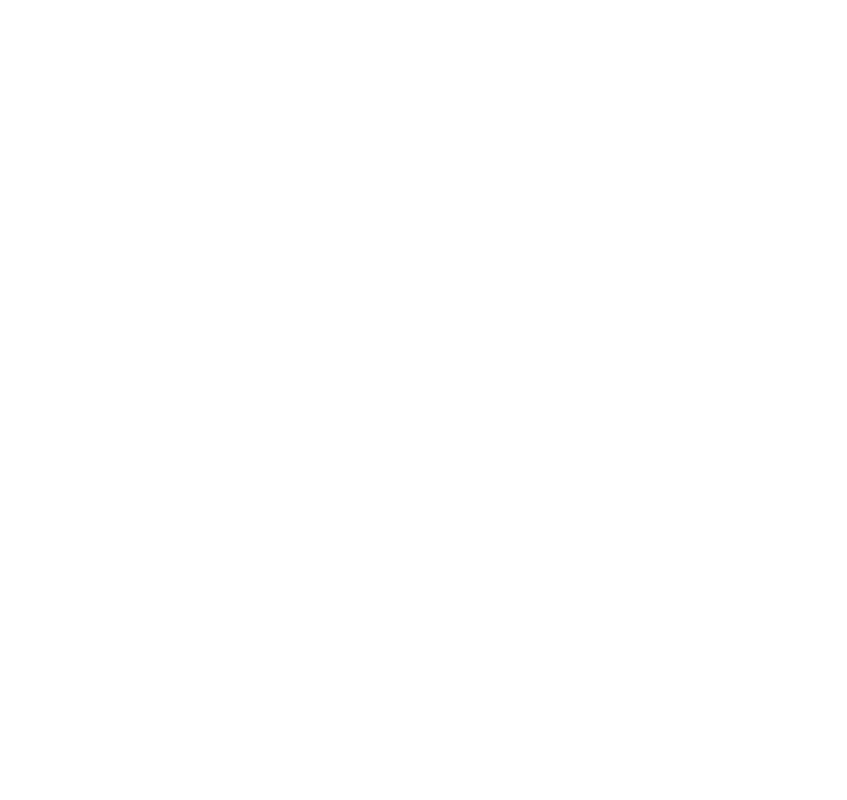
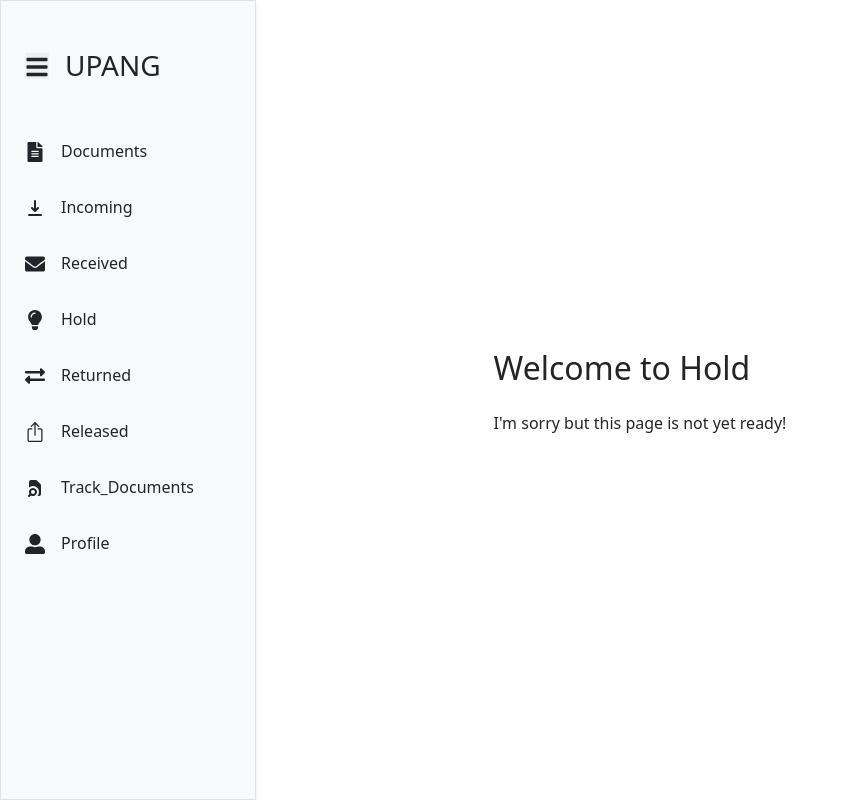
Before and after one commit to renras/document-request-tracker-system, a React (Create React App) app: page /hold in a window 1280 px wide. Before the commit this address had no page. Shown: the whole page, without its empty margins (0-847 px from the left). Built offline with nearby package versions, Linux system fonts and the light colour scheme.

Commit message:
added the dashboards

```diff
--- a/src/App.js
+++ b/src/App.js
@@ -5,6 +5,13 @@ import SignUp from "./pages/SignUp/SignUp";
 import Documents from "./pages/Documents/Documents";
 import SignedOutTrackRequest from "./pages/SignedOutTrackRequest/SignedOutTrackRequest";
 import ContactUs from "./pages/ContactUs/ContactUs";
+import Incoming from "./pages/Incoming/Incoming";
+import Hold from "./pages/Hold/Hold";
+import Received from "./pages/Received/Received";
+import Released from "./pages/Released/Released";
+import Returned from "./pages/Returned/Returned";
+import Track_Document from "./pages/Track_Document/Track_Document";
+import Profile from "./pages/Profile/Profile";
 
 function App() {
   return (
@@ -15,6 +22,13 @@ function App() {
       <Route path="documents" element={<Documents />} />
       <Route path="track-request" element={<SignedOutTrackRequest />} />
       <Route path="contact-us" element={<ContactUs />} />
+      <Route path="incoming" element={<Incoming />} />
+      <Route path="received" element={<Received />} />
+      <Route path="hold" element={<Hold />} />
+      <Route path="released" element={<Released />} />
+      <Route path="track-document" element={<Track_Document />} />
+      <Route path="profile" element={<Profile />} />
+      <Route path="returned" element={<Returned />} />
     </Routes>
   );
 }
--- a/src/components/Layouts/SignedInLayout/SideBar/SideBar.jsx
+++ b/src/components/Layouts/SignedInLayout/SideBar/SideBar.jsx
@@ -45,8 +45,8 @@ const SideBar = () => {
       icon: <BsBoxArrowUp color="#212529" size={20} />,
     },
     {
-      title: "/trackdocuments",
-      name: "Track Documents",
+      title: "/track-document",
+      name: "Track_Documents",
       icon: <HiDocumentSearch color="#212529" size={20} />,
     },
     {
--- /dev/null
+++ b/src/pages/Hold/Hold.jsx
@@ -0,0 +1,21 @@
+import SignedInLayout from "../../components/Layouts/SignedInLayout/SignedInLayout";
+
+const Hold = () => {
+  return (
+    <SignedInLayout>
+      <div
+        style={{
+          position: "fixed",
+          top: "50%",
+          left: "50%",
+          transform: "translate(-50%, -50%)",
+        }}
+      >
+        <h1 className="h2">Welcome to Hold</h1>
+        <p className="mt-4">I&apos;m sorry but this page is not yet ready!</p>
+      </div>
+    </SignedInLayout>
+  );
+};
+
+export default Hold;
--- /dev/null
+++ b/src/pages/Incoming/Incoming.jsx
@@ -0,0 +1,23 @@
+import SignedInLayout from "../../components/Layouts/SignedInLayout/SignedInLayout";
+
+const Incoming = () => {
+
+  return (
+    <SignedInLayout>
+      <div
+        style={{
+          position: "fixed",
+          top: "50%",
+          left: "50%",
+          transform: "translate(-50%, -50%)",
+        }}
+      >
+        <h1 className="h2">Welcome to Incoming
+        </h1>
+        <p className="mt-4">I&apos;m sorry but this page is not yet ready!</p>
+      </div>
+    </SignedInLayout>
+  );
+};
+
+export default Incoming;
--- /dev/null
+++ b/src/pages/Profile/Profile.jsx
@@ -0,0 +1,21 @@
+import SignedInLayout from "../../components/Layouts/SignedInLayout/SignedInLayout";
+
+const Profile = () => {
+  return (
+    <SignedInLayout>
+      <div
+        style={{
+          position: "fixed",
+          top: "50%",
+          left: "50%",
+          transform: "translate(-50%, -50%)",
+        }}
+      >
+        <h1 className="h2">Welcome to P</h1>
+        <p className="mt-4">I&apos;m sorry but this page is not yet ready!</p>
+      </div>
+    </SignedInLayout>
+  );
+};
+
+export default Profile;
--- /dev/null
+++ b/src/pages/Received/Received.jsx
@@ -0,0 +1,21 @@
+import SignedInLayout from "../../components/Layouts/SignedInLayout/SignedInLayout";
+
+const Received = () => {
+  return (
+    <SignedInLayout>
+      <div
+        style={{
+          position: "fixed",
+          top: "50%",
+          left: "50%",
+          transform: "translate(-50%, -50%)",
+        }}
+      >
+        <h1 className="h2">Welcome to Received</h1>
+        <p className="mt-4">I&apos;m sorry but this page is not yet ready!</p>
+      </div>
+    </SignedInLayout>
+  );
+};
+
+export default Received;
--- /dev/null
+++ b/src/pages/Released/Released.jsx
@@ -0,0 +1,21 @@
+import SignedInLayout from "../../components/Layouts/SignedInLayout/SignedInLayout";
+
+const Released = () => {
+  return (
+    <SignedInLayout>
+      <div
+        style={{
+          position: "fixed",
+          top: "50%",
+          left: "50%",
+          transform: "translate(-50%, -50%)",
+        }}
+      >
+        <h1 className="h2">Welcome to Reldsfseased</h1>
+        <p className="mt-4">I&apos;m sorry but this page is not yet ready!</p>
+      </div>
+    </SignedInLayout>
+  );
+};
+
+export default Released;
--- /dev/null
+++ b/src/pages/Returned/Returned.jsx
@@ -0,0 +1,21 @@
+import SignedInLayout from "../../components/Layouts/SignedInLayout/SignedInLayout";
+
+const Returned = () => {
+  return (
+    <SignedInLayout>
+      <div
+        style={{
+          position: "fixed",
+          top: "50%",
+          left: "50%",
+          transform: "translate(-50%, -50%)",
+        }}
+      >
+        <h1 className="h2">Welcome to Returned</h1>
+        <p className="mt-4">I&apos;m sorry but this page is not yet ready!</p>
+      </div>
+    </SignedInLayout>
+  );
+};
+
+export default Returned;
--- /dev/null
+++ b/src/pages/Track_Document/Track_Document.jsx
@@ -0,0 +1,21 @@
+import SignedInLayout from "../../components/Layouts/SignedInLayout/SignedInLayout";
+
+const Track_Document = () => {
+  return (
+    <SignedInLayout>
+      <div
+        style={{
+          position: "fixed",
+          top: "50%",
+          left: "50%",
+          transform: "translate(-50%, -50%)",
+        }}
+      >
+        <h1 className="h2">Welcome to Track Documents</h1>
+        <p className="mt-4">I&apos;m sorry but this page is not yet ready!</p>
+      </div>
+    </SignedInLayout>
+  );
+};
+
+export default Track_Document;
```
